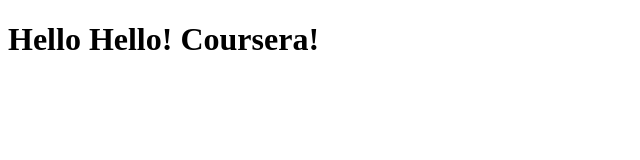
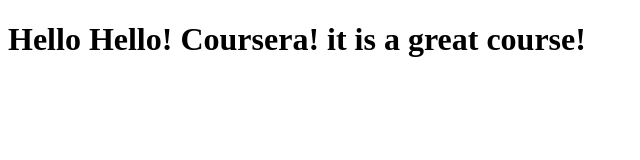
Before and after one commit to binaria010/HTML5_CSS_JS_Coursera, a plain HTML site: page site/index.html in a window 1280 px wide. Shown: the whole page, without its empty margins (0-640 px from the left). Drawn offline with Linux system fonts and the light colour scheme.

Commit message:
small addition

```diff
--- a/site/index.html
+++ b/site/index.html
@@ -6,6 +6,6 @@
 	<title>Hello Coursera</title>
 </head>
 <body>
-<h1> Hello Hello! Coursera!</h1>
+<h1> Hello Hello! Coursera! it is a great course!</h1>
 </body>
 </html>
```
